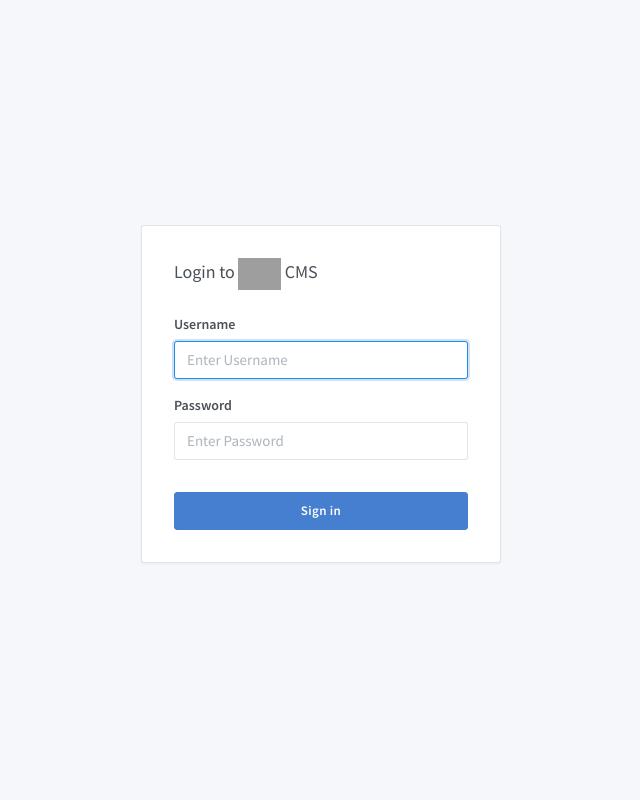
After one commit to jwngo/CMS3003, a Django app: page /accounts/login/ in a window 1280 px wide. The commit adds this page. Shown: the whole page, without its empty margins (319-959 px from the left). Run offline with Django 3.2, Linux system fonts and the light colour scheme; some libraries are stand-ins or nearby versions; grey boxes are pictures that could not be loaded.

Commit message:
added login feature

```diff
--- a/cms/baseapp/templates/base.html
+++ b/cms/baseapp/templates/base.html
@@ -43,7 +43,9 @@
   <script src="{% static './assets/plugins/input-mask/plugin.js' %}"></script>
   <script src="//ajax.googleapis.com/ajax/libs/jquery/3.1.1/jquery.min.js"></script>
 </head>
+
 <!-- header -->
+{% block login_page %}
 <div class="header py-4">
   <div class="container">
     <div class="d-flex">
@@ -75,7 +77,7 @@
             <a class="dropdown-item" href="#">
               <i class="dropdown-icon fe fe-help-circle"></i> Need help?
             </a>
-            <a class="dropdown-item" href="#">
+            <a class="dropdown-item" href="{% url 'login' %}">
               <i class="dropdown-icon fe fe-log-out"></i> Sign out
             </a>
           </div>
@@ -118,3 +120,4 @@
     </div>
   </div>
 </body>
+{% endblock %}
--- a/cms/baseapp/templates/new_incident_form.html
+++ b/cms/baseapp/templates/new_incident_form.html
@@ -6,7 +6,8 @@
 
 {% block content %}
 <div class="col-12">
-  <form class="card">
+  <form class="card" method="post">
+    {% csrf_token %}
     <div class="card-body">
       <h3 class="card-title">New Incident</h3>
       <div class="row">
--- /dev/null
+++ b/cms/baseapp/templates/registration/login.html
@@ -0,0 +1,57 @@
+{% extends 'base.html' %}
+
+{% load static %}
+
+{% block title %}
+<title>Login - StrawHat CMS</title>
+{% endblock %}
+
+{% block login_page %}
+<body class="">
+  <div class="page">
+    <div class="page-single">
+      <div class="container">
+        <div class="row">
+          <div class="col col-login mx-auto">
+            <div class="text-center mb-3">
+            </div>
+            <form class="card" action="{% url 'login' %}" method="post">
+              {% csrf_token %}
+
+              {% if form.errors %}
+              <div class="alert alert-warning alert-dismissible">
+                <button type="button" class="close" data-dismiss="alert"></button>
+                Your username and password didn't match. Please try again.
+              </div>
+              {% endif %}
+
+              <div class="card-body p-6">
+                <div class="card-title">
+                  Login to <img src="{% static './assets/images/strawhat.png' %}" class="h-6" alt=""> CMS
+                </div>
+                <div class="form-group">
+                  <label class="form-label" for="id_username">Username</label>
+                  <!-- <input type="text" class="form-control" id="id_username" name="username" required=""
+                    autofocus="" placeholder="Enter Username"> -->
+                  <input type="text" name="username" autofocus="" required="" id="id_username" class="form-control"
+                    placeholder="Enter Username">
+                </div>
+                <div class="form-group">
+                  <label class="form-label" for="id_password">Password</label>
+                  <!-- <input type="password" class="form-control" id="id_password" name="username" required=""
+                   placeholder="Password"> -->
+                  <input type="password" name="password" required="" id="id_password" class="form-control"
+                    placeholder="Enter Password">
+                </div>
+                <div class="form-footer">
+                  <button type="submit" class="btn btn-primary btn-block">Sign in</button>
+                </div>
+              </div>
+            </form>
+          </div>
+        </div>
+      </div>
+    </div>
+  </div>
+</body>
+{% endblock %}
--- a/cms/baseapp/urls.py
+++ b/cms/baseapp/urls.py
@@ -1,9 +1,11 @@
-from django.urls import path
+from django.urls import path, include
+from django.contrib import admin
 
 from . import views
 
 urlpatterns = [
     path('', views.dashboard, name='dashboard'),
+    path('accounts/', include('django.contrib.auth.urls')),
     path('map/', views.map, name='map'),
     path('new_incident/', views.new_incident_form, name='new_incident_form'),
     path('incident_details/', views.incident_details, name='incident_details'),
--- a/cms/baseapp/views.py
+++ b/cms/baseapp/views.py
@@ -1,5 +1,5 @@
 from django.shortcuts import render
-from django.http import HttpResponse
+from django.http import HttpResponseRedirect
 import json
 
 # Create your views here.
--- a/cms/cms/settings.py
+++ b/cms/cms/settings.py
@@ -119,3 +119,7 @@ USE_TZ = True
 # https://docs.djangoproject.com/en/2.1/howto/static-files/
 
 STATIC_URL = '/static/'
+
+# Success Login Redirect
+
+LOGIN_REDIRECT_URL = '/'
```
